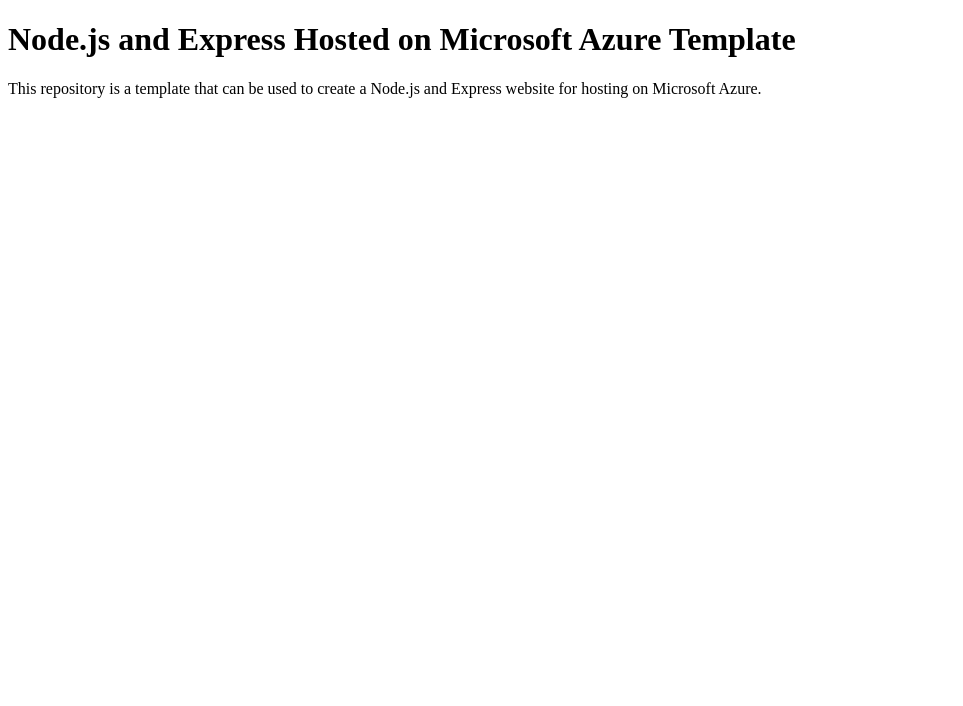
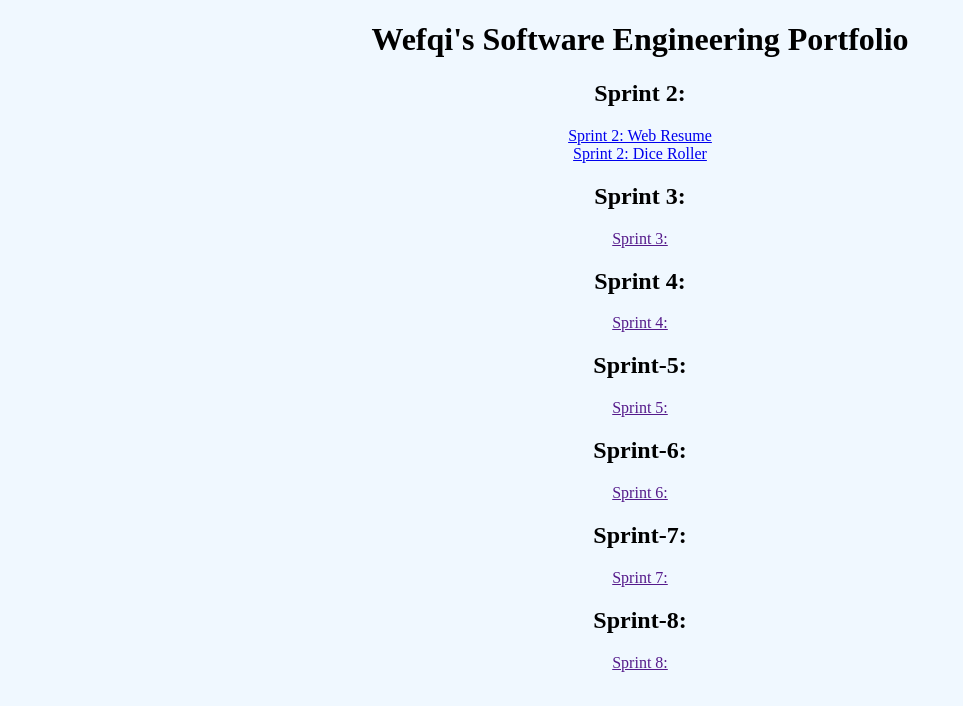
Before and after one commit to Wefqi99/SEPortfolioNode-wo, a website: page client/index.html in a window 1280 px wide. Shown: the whole page, without its empty margins (0-963 px from the left). Drawn offline with Linux system fonts and the light colour scheme.

Commit message:
changed index

```diff
--- a/client/index.html
+++ b/client/index.html
@@ -1,11 +1,36 @@
 <!DOCTYPE html>
-<html>
+<html lang="en">
 <head>
-	<title>Node.js on Azure Template</title>
+    <meta charset="UTF-8">
+    <meta http-equiv="X-UA-Compatible" content="IE=edge">
+    <meta name="viewport" content="width=device-width, initial-scale=1.0">
+    <title>Wefqi's Software Engineering Protfolio</title>
+    <style>
+        body {
+            text-align: center
+
+        }
+
+    </style>
 </head>
-<body>
-	<h1>Node.js and Express Hosted on Microsoft Azure Template</h1>
-	<p>This repository is a template that can be used to create a Node.js and Express website for hosting on Microsoft
-	Azure.</p>
+<body style="background-color:aliceblue;">
+    <h1>Wefqi's Software Engineering Portfolio</h1>
+    <h2>Sprint 2:</h2>
+    <a href="https://gray-wave-015d22910.2.azurestaticapps.net/">Sprint 2: Web Resume</a>
+    <br>
+    <a href="https://green-mushroom-07f5b3f10.2.azurestaticapps.net">Sprint 2: Dice Roller</a>
+    <h2>Sprint 3:</h2>
+    <a href="">Sprint 3:</a>
+    <h2>Sprint 4:</h2>
+    <a href="">Sprint 4:</a>
+    <h2>Sprint-5:</h2>
+    <a href="">Sprint 5:</a>
+    <h2>Sprint-6:</h2>
+    <a href="">Sprint 6:</a>
+    <h2>Sprint-7:</h2>
+    <a href="">Sprint 7:</a>
+    <h2>Sprint-8:</h2>
+    <a href="">Sprint 8:</a>
+
 </body>
 </html>
```
